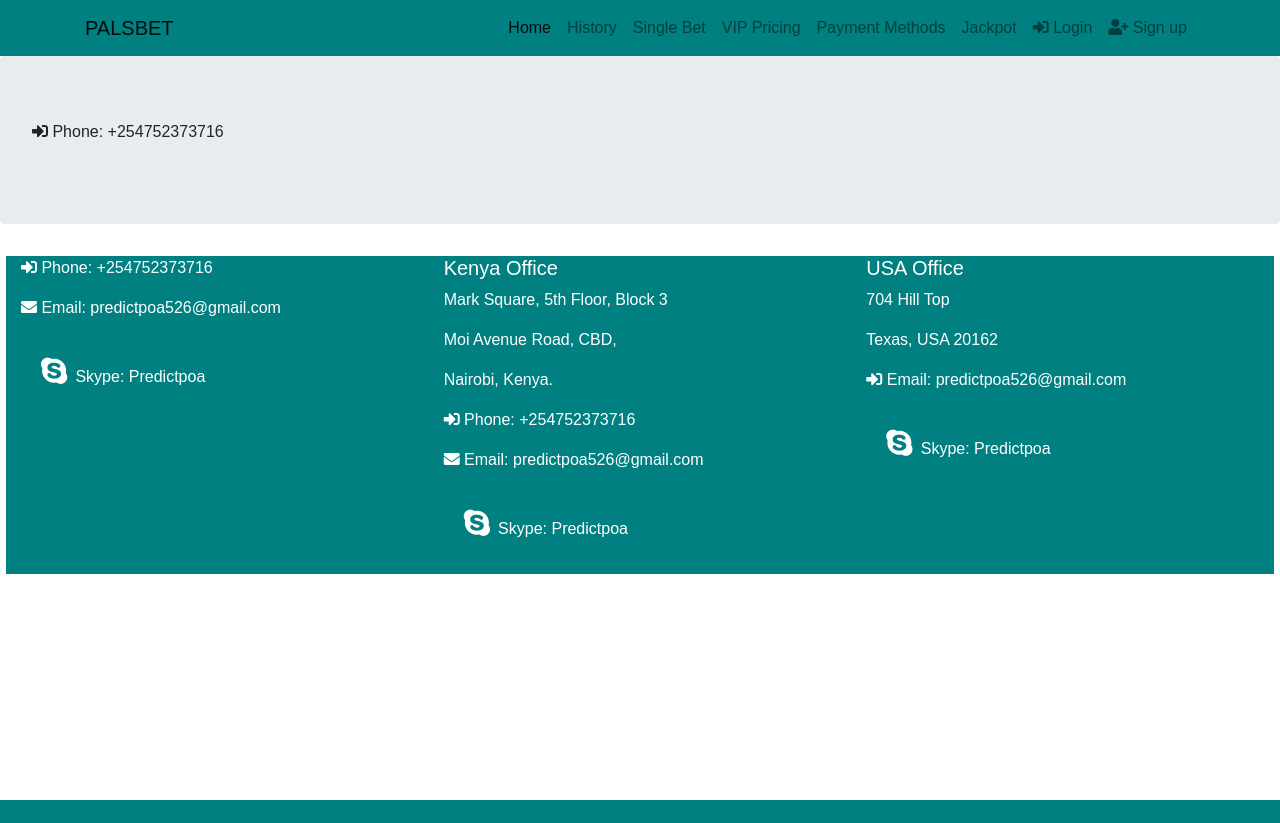
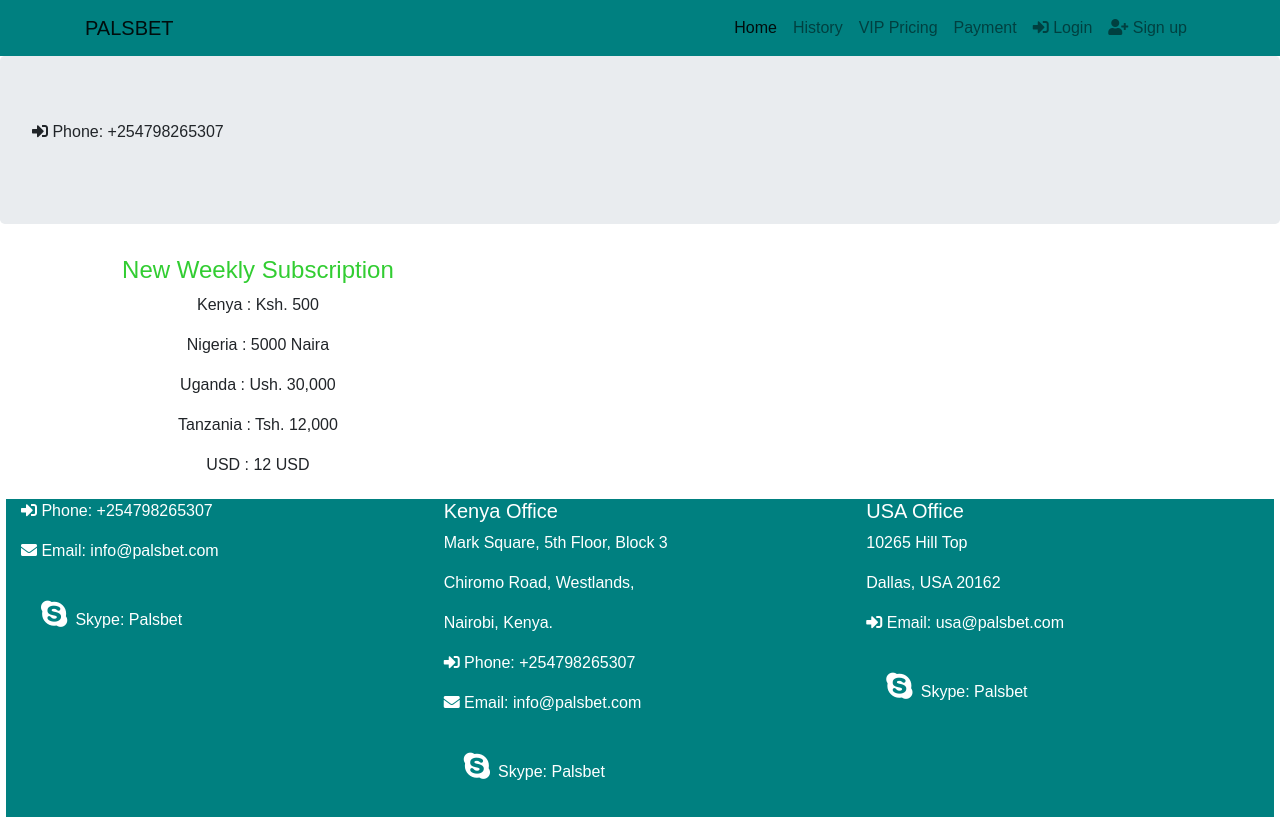
Before and after one commit to kedtech/predictpoa, a Django app: page / in a window 1280 px wide. Before the commit the page ends 800 px from the top, so only its background shows below. Run offline with Django 3.2, Linux system fonts and the light colour scheme; data that the repository does not hold is empty; some libraries are stand-ins or nearby versions.

Commit message:
my first commit

```diff
--- a/palsbet/settings.py
+++ b/palsbet/settings.py
@@ -27,7 +27,7 @@
 #DEBUG = True
 DEBUG = os.environ.get('DJANGO_DEBUG', '') != 'False'
 
-ALLOWED_HOSTS = ['predictpoaa.herokuapp.com','www.predictpoa.com']
+ALLOWED_HOSTS = ['palsport.herokuapp.com','www.palsbet.com','www.palsbet.co.ke']
 
 
 # Application definition
@@ -38,7 +38,6 @@
     'django.contrib.contenttypes',
     'django.contrib.sessions',
     'django.contrib.messages',
-    'whitenoise.runserver_nostatic',
     'django.contrib.staticfiles',
     'sport',
 ]
@@ -144,4 +143,4 @@
 #admin.site.site_header = 'Palsbet Admin Panel'
 #admin.site.site_title = 'Palsbet Admin Panel'
 
-ADMINS = (('Denis', 'predictpoa526@gmail.com'),)
+ADMINS = (('Keneth', 'palsbet1@gmail.com'),)
--- a/palsbet/urls.py
+++ b/palsbet/urls.py
@@ -17,6 +17,6 @@
 from django.urls import path, include
 
 urlpatterns = [
-    path('admindeno/', admin.site.urls),
+    path('adminken/', admin.site.urls),
     path('', include("sport.urls")),
 ]
--- a/sport/templates/base.html
+++ b/sport/templates/base.html
@@ -2,21 +2,6 @@
 {% load static %}
 <html lang="en">
 <head>
-
-  {% if request.path == "/"%}
-  <title>Palsbet | Best online sports and football prediction</title>
-  {% else%}
-  <title>Palsbet |
-  {% with name=request.path %} {% endwith %} | Best online sports and football prediction</title>
-  {% endif %}
-  <meta name="description" content="Best prediction football tips and games">
-
-  <meta name="keywords" content="Best Football prediction, Sky sports predictions, Best online betting picks, Sure win prediction, Direct win prediction, Free soccer prediction for today, Premier league Football tips, Serie A football tips, La liga football tips, League 1 football tips, Sportpesa predictions, Odibet prediction, Betika prediction, Mozzart prediction, Football EXPERTS Predictions, Daily Free Betting Tips, Professional Betting Tipsters, Sports predictions, EPL Tips | Best Bets, EPL Predictions, Jackpot prediction, Jackpot tips">
-
-  <link rel="canonical" href="{{request.path}}">
-
-  <link rel="home" href="{% url 'home'%}">
-
   <title>
 
     {% block title %}
--- a/sport/templates/footer.html
+++ b/sport/templates/footer.html
@@ -6,9 +6,9 @@
 
 <div class="col-md-4"  >
 
-<p style="color:white"><i class="fas fa-sign-in-alt"></i> Phone:  +254752373716</p>
-<p style="color:white"><i class="fas fa-envelope"></i> Email:  predictpoa526@gmail.com</p>
-<p style="color:white"><i class="fab fa-skype"></i> Skype: Predictpoa</p>
+<p style="color:white"><i class="fas fa-sign-in-alt"></i> Phone:  +254798265307</p>
+<p style="color:white"><i class="fas fa-envelope"></i> Email:  info@palsbet.com</p>
+<p style="color:white"><i class="fab fa-skype"></i> Skype: Palsbet</p>
 
 </div>
 
@@ -16,21 +16,21 @@
 
   <h5 style="color:white">Kenya Office</h5>
   <p style="color:white">Mark Square, 5th Floor, Block 3</p>
-  <p style="color:white">Moi Avenue Road, CBD,</p>
+  <p style="color:white">Chiromo Road, Westlands,</p>
   <p style="color:white">Nairobi, Kenya.</p>
-  <p style="color:white"><i class="fas fa-sign-in-alt"></i> Phone:  +254752373716</p>
-  <p style="color:white"><i class="fas fa-envelope"></i> Email:  predictpoa526@gmail.com</p>
-  <p style="color:white"><i class="fab fa-skype"></i> Skype:  Predictpoa</p>
+  <p style="color:white"><i class="fas fa-sign-in-alt"></i> Phone:  +254798265307</p>
+  <p style="color:white"><i class="fas fa-envelope"></i> Email:  info@palsbet.com</p>
+  <p style="color:white"><i class="fab fa-skype"></i> Skype:  Palsbet</p>
 
 </div>
 
 <div class="col-md-4" >
 
   <h5 style="color:white">USA Office</h5>
-  <p style="color:white">704 Hill Top</p>
-  <p style="color:white">Texas, USA 20162</p>
-  <p style="color:white"><i class="fas fa-sign-in-alt"></i> Email:  predictpoa526@gmail.com</p>
-  <p style="color:white"><i class="fab fa-skype"></i> Skype:  Predictpoa</p>
+  <p style="color:white">10265 Hill Top</p>
+  <p style="color:white">Dallas, USA 20162</p>
+  <p style="color:white"><i class="fas fa-sign-in-alt"></i> Email:  usa@palsbet.com</p>
+  <p style="color:white"><i class="fab fa-skype"></i> Skype:  Palsbet</p>
   <br>
 
 </div>
--- a/sport/templates/free/home.html
+++ b/sport/templates/free/home.html
@@ -32,6 +32,21 @@
 
   </main><!-- End #main -->
 
+  <div class="row">
+
+  <div class="col-md-5" align = "center">
+
+    <h4 style="color:Limegreen"> New Weekly Subscription</h4>
+    <p> Kenya : Ksh. 500</p>
+    <p> Nigeria : 5000 Naira </p>
+    <p> Uganda : Ush. 30,000 </p>
+    <p> Tanzania : Tsh. 12,000</p>
+    <p> USD : 12 USD </p>
+
+  </div>
+
+  </div>
+
   <!-- Histats.com  (div with counter) --><div id="histats_counter"></div>
 <!-- Histats.com  START  (aync)-->
 <script type="text/javascript">var _Hasync= _Hasync|| [];
--- a/sport/templates/loading_first_tips.html
+++ b/sport/templates/loading_first_tips.html
@@ -1,6 +1,6 @@
 {% load static %}
 <div class="jumbotron" >
-<p> <i class="fas fa-sign-in-alt"></i> Phone:  +254752373716 </p>
+<p> <i class="fas fa-sign-in-alt"></i> Phone:  +254798265307 </p>
 </div>
 <!-- table for today's tips -->
              {% regroup home_page_teams by ticket as ticket_list %}
--- a/sport/templates/navbar.html
+++ b/sport/templates/navbar.html
@@ -17,16 +17,10 @@
           <a class="nav-link" href="/history/">History</a>
         </li>
         <li class="nav-item">
-          <a class="nav-link" href="/singlebet/">Single Bet</a>
-        </li>
-        <li class="nav-item">
           <a class="nav-link" href="/pricing/">VIP Pricing</a>
         </li>
         <li class="nav-item">
-          <a class="nav-link" href="/payment/">Payment Methods</a>
-        </li>
-        <li class="nav-item">
-          <a class="nav-link" href="/jackpot/">Jackpot</a>
+          <a class="nav-link" href="/payment/">Payment</a>
         </li>
 
         {% if request.user.is_authenticated %}
--- a/sport/urls.py
+++ b/sport/urls.py
@@ -8,12 +8,12 @@
     path('twitter/', views.twitter, name = "twitter"),
     path('facebook/', views.facebook, name = "facebook"),
     path('history/', views.results, name = "history"),
-    path('jackpot/', views.jackpot, name = "jackpot"),
     path('payment/', views.payment, name = "payment"),
     path('pricing/', views.price, name = "price"),
     path('viptips/', views.viptips, name = "viptips"),
     path('signup/', views.signup, name = "signup"),
     path('singlebet/', views.singlebet, name = "singlebet"),
     path('viptipsgames/', views.viptipsgames, name = "viptips"),
+    path('punterpick/', views.punterpick, name = "punterpick"),
     path('accounts/', include('django.contrib.auth.urls')),
 ]
--- a/sport/views.py
+++ b/sport/views.py
@@ -94,11 +94,19 @@
 
     return render(request, 'free/viptipsgames.html', args)
 
-def jackpot(request):
+def punterpick(request):
 
-    template_name = 'jackpot.html'
+    model = RollTipsGame
 
-    return render(request, 'free/jackpot.html')
+    template_name = 'punterpick.html'
+
+    args = {}
+
+    home_page_teams = RollTipsGame.objects.filter(ticket__published=True)
+
+    args ['home_page_teams'] = home_page_teams
+
+    return render(request, 'free/punterpick.html', args)
 
 def twitter(request):
     return redirect("https://twitter.com/predictpoa/")
```
Also changed, not shown: requirements.txt (+108 -6 lines), sport/admin.py (+4 -4 lines), sport/templates/free/jackpot.html (+46 -54 lines), sport/templates/free/pricingTemplate.html (+4 -6 lines), sport/templates/free/unsubscriped.html (+5 -5 lines).
